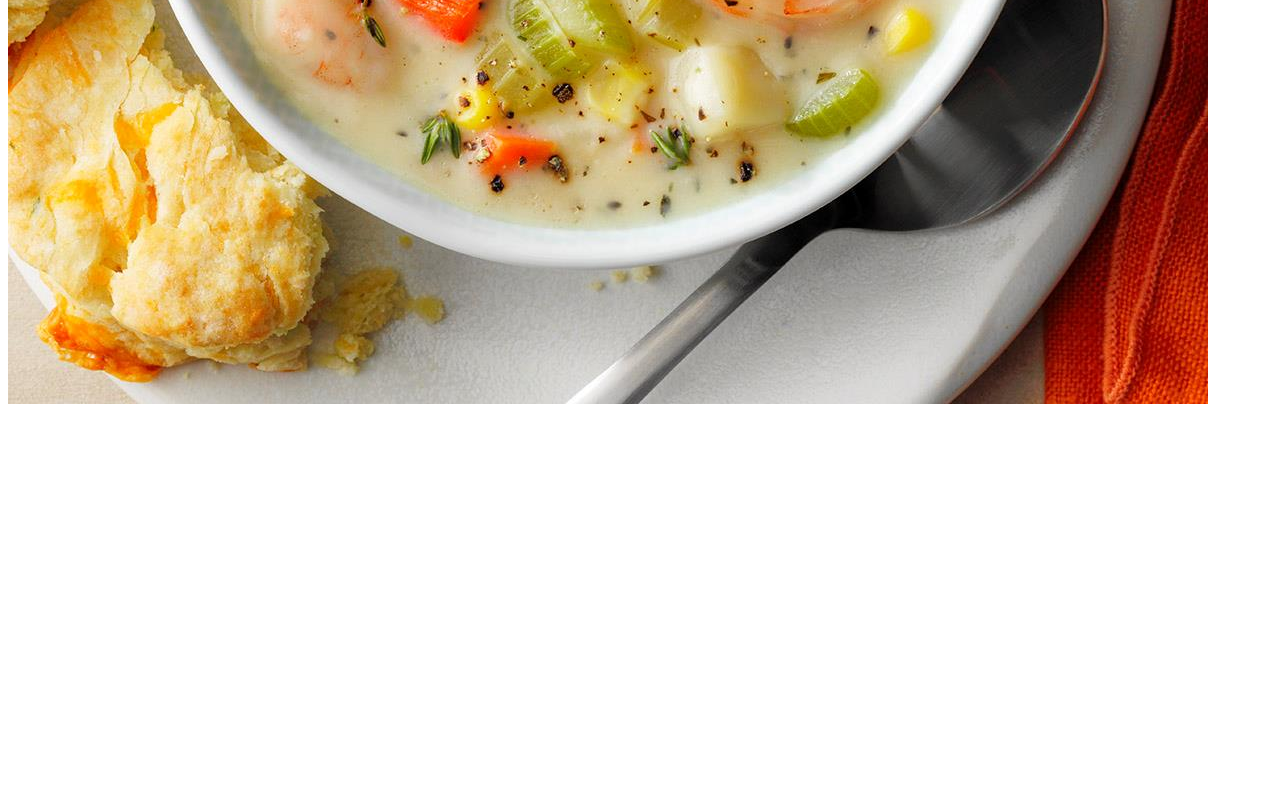
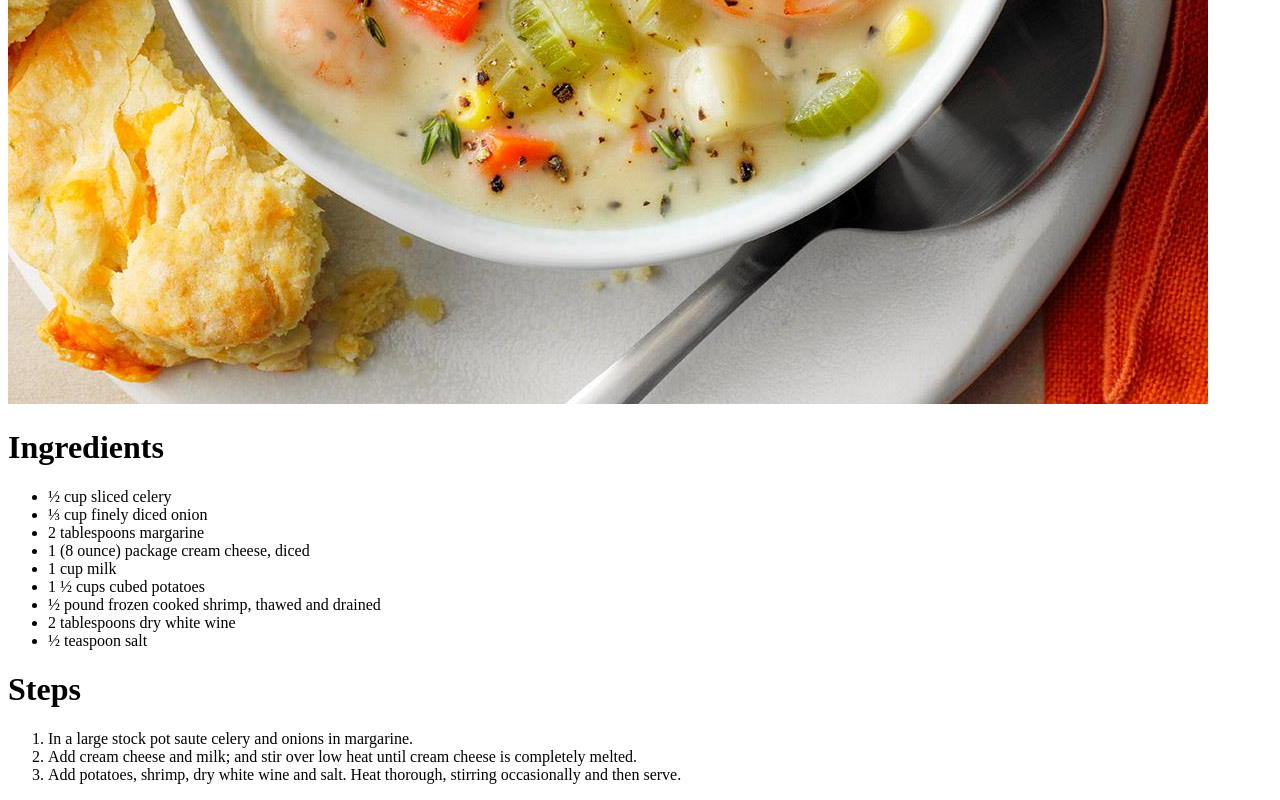
Before and after one commit to hecrw/odin-recipes, a plain HTML site: page recipes/shrimp-chowder.html in a window 1280 px wide. Shown: the part 876-1676 px from the top of the page. Before the commit the page ends 1292 px from the top, so only its background shows below. Drawn offline with Linux system fonts and the light colour scheme.

Commit message:
added lists to shrimp-chowder.html

```diff
--- a/recipes/shrimp-chowder.html
+++ b/recipes/shrimp-chowder.html
@@ -8,4 +8,22 @@
         <h1>Shrimp Chowder</h1>
         <img src="../shrimp.jpg">
     </body>
+    <h1>Ingredients</h1>
+    <ul>
+        <li>½ cup sliced celery</li>
+        <li>⅓ cup finely diced onion</li>
+        <li>2 tablespoons margarine</li>
+        <li>1 (8 ounce) package cream cheese, diced</li>
+        <li>1 cup milk</li>
+        <li>1 ½ cups cubed potatoes</li>
+        <li>½ pound frozen cooked shrimp, thawed and drained</li>
+        <li>2 tablespoons dry white wine</li>
+        <li>½ teaspoon salt</li>
+    </ul>
+    <h1>Steps</h1>
+    <ol>
+        <li>In a large stock pot saute celery and onions in margarine.</li>
+        <li>Add cream cheese and milk; and stir over low heat until cream cheese is completely melted.</li>
+        <li>Add potatoes, shrimp, dry white wine and salt. Heat thorough, stirring occasionally and then serve.</li>
+    </ol>
 </html>
```
